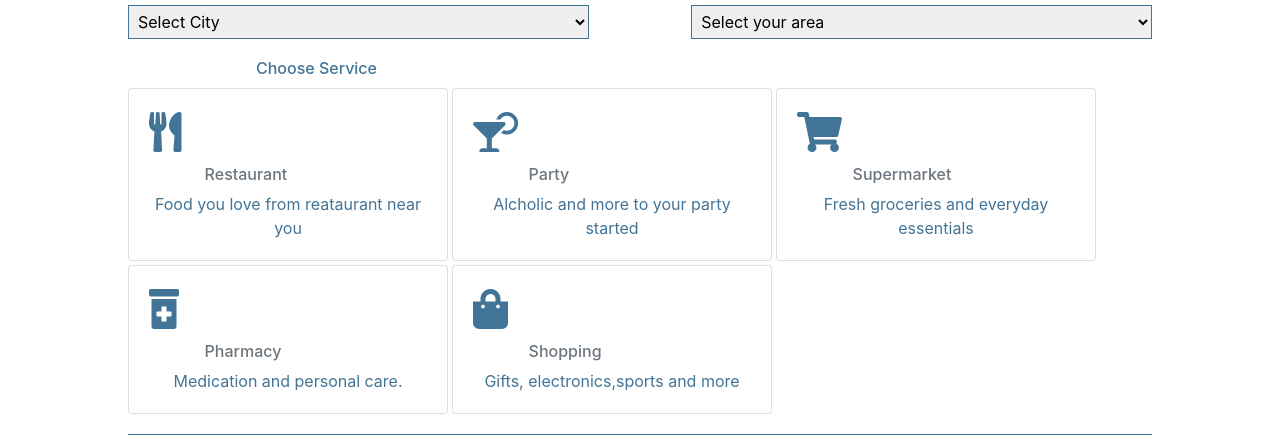
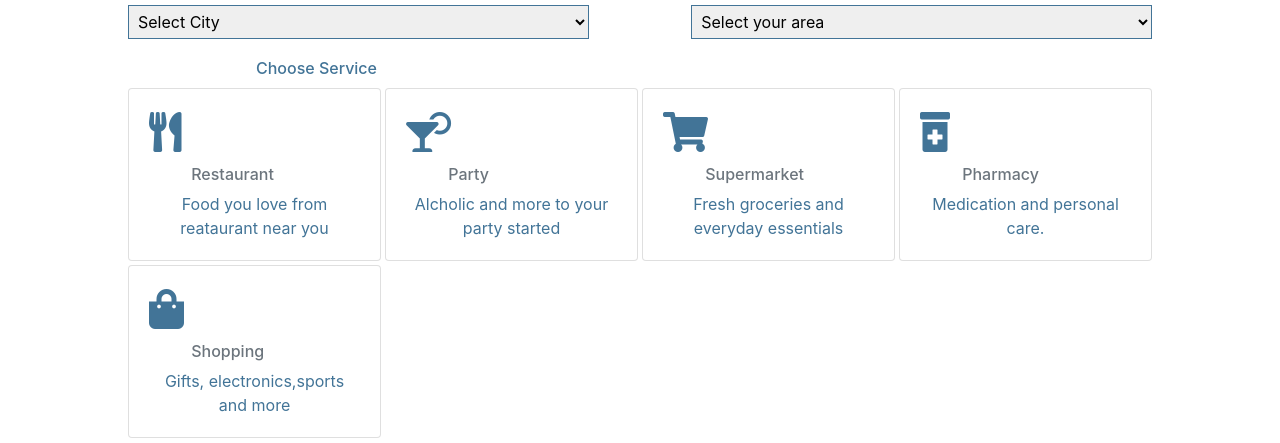
Before and after one commit to TokyoTG/Food-Ordering-Platform, a plain HTML site: page public/index.html in a window 1280 px wide. Shown: the part 176-619 px from the top of the page. Drawn offline with nearby package versions, Linux system fonts and the light colour scheme.

Commit message:
last commit

```diff
--- a/public/css/style.css
+++ b/public/css/style.css
@@ -16,7 +16,7 @@ body {
 .grid {
   padding-top: 10px;
   display: grid;
-  grid-template-columns: repeat(auto-fit, minmax(150px, 320px));
+  grid-template-columns: repeat(auto-fit, minmax(250px, 1fr));
   width: 80%;
   grid-gap: 4px;
   margin: 0 auto;
@@ -250,12 +250,14 @@ ul {
   text-align: center;
   padding-top: 150px;
 }
+
 /* #welcome h1, */
 #welcomeUser p {
   color: white;
   font-size: 1.5em;
   font-weight: bold;
 }
+
 #welcomeUser h1 {
   font-weight: bold;
   font-size: 2.5em;
```
Also changed, not shown: public/registerPage.html (+1 -1 lines).
